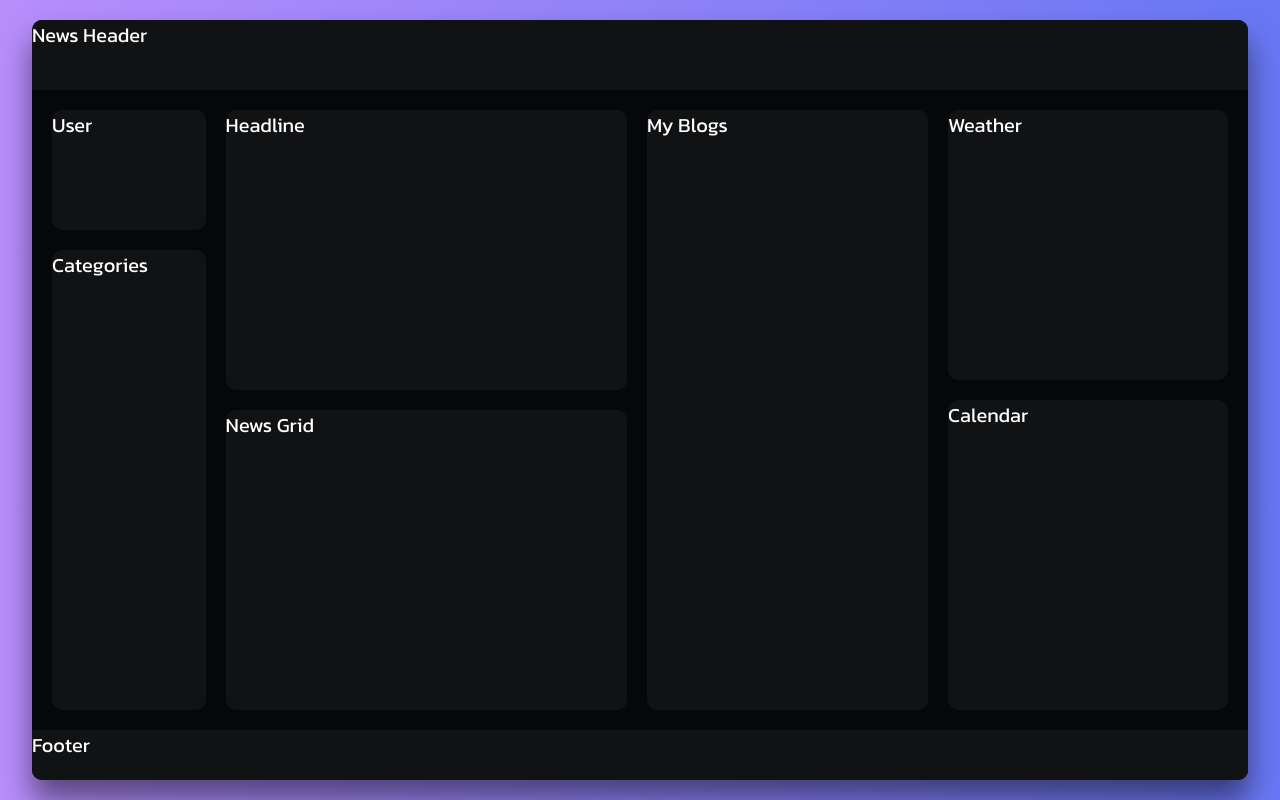
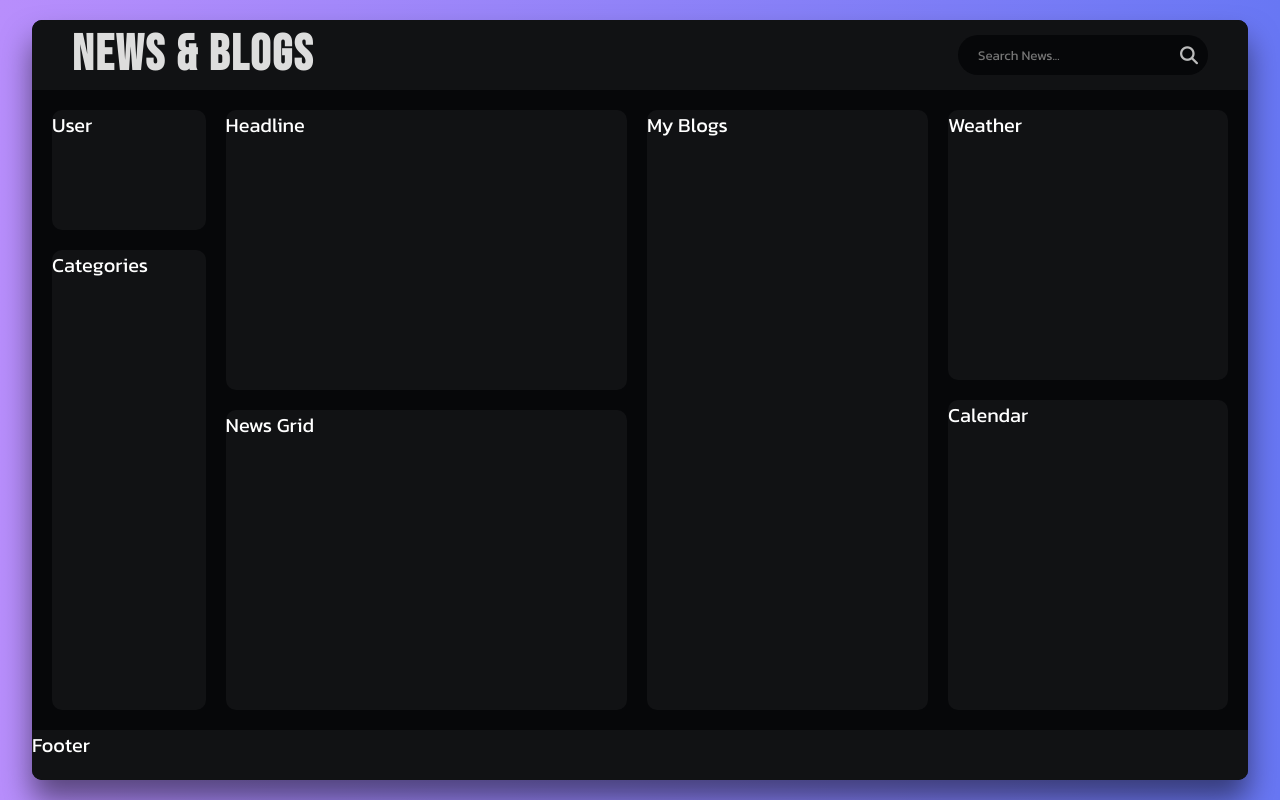
Before and after one commit to yubinex/tidings, a React (Vite) app: page / in a window 1280 px wide. Built offline with nearby package versions, Linux system fonts and the light colour scheme.

Commit message:
header styling

```diff
--- a/src/components/News.css
+++ b/src/components/News.css
@@ -14,6 +14,52 @@
     min-height: 7rem;
     background-color: #111214;
     border-radius: 1rem 1rem 0 0;
+
+    display: flex;
+    justify-content: space-between;
+    align-items: center;
+    padding: 0 4rem;
+}
+
+.logo {
+    font-family: "Bebas Neue", sans-serif;
+    font-size: 5rem;
+    color: #ddd;
+    letter-spacing: .2rem;
+}
+
+.search-bar {
+    position: relative;
+}
+
+.search-bar input {
+    width: 25rem;
+    height: 4rem;
+    background-color: #060709;
+    border: none;
+    border-radius: 5rem;
+    padding: 0 4rem 0 2rem;
+    color: #ddd;
+    transition: width .3s;
+}
+
+.search-bar input:focus {
+    width: 35rem;
+}
+
+.search-bar input:focus::placeholder {
+    color: transparent;
+}
+
+.search-bar button {
+    background-color: transparent;
+    border: none;
+    position: absolute;
+    top: 50%;
+    right: 1rem;
+    transform: translateY(-50%);
+    color: #bbb;
+    font-size: 1.8rem;
 }
 
 .news-content {
--- a/src/components/News.jsx
+++ b/src/components/News.jsx
@@ -5,7 +5,17 @@
 const News = () => {
     return (
         <div className="news">
-            <header className="news-header">News Header</header>
+            <header className="news-header">
+                <h1 className="logo">News & Blogs</h1>
+                <div className="search-bar">
+                    <form>
+                        <input type="text" placeholder="Search News..." />
+                        <button type="submit">
+                            <i className="fa-solid fa-magnifying-glass" />
+                        </button>
+                    </form>
+                </div>
+            </header>
             <div className="news-content">
                 <div className="navbar">
                     <div className="user">User</div>
```
